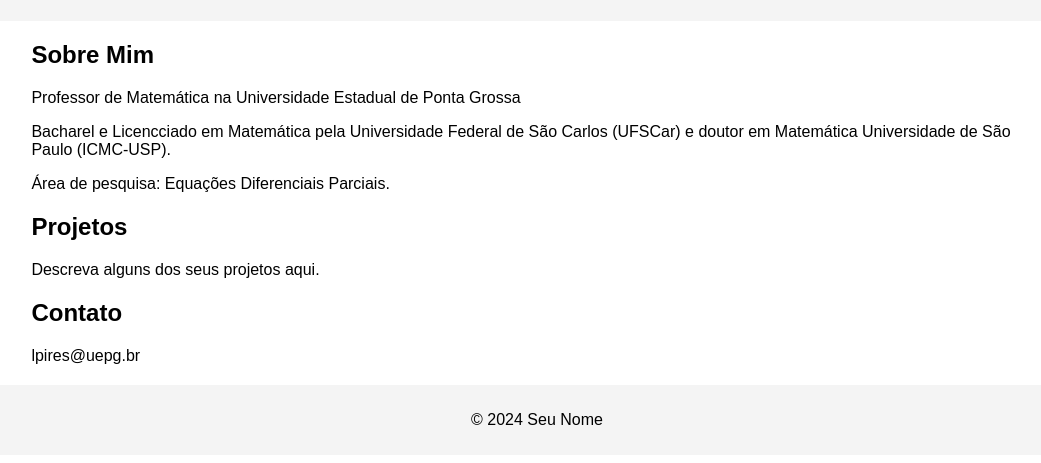
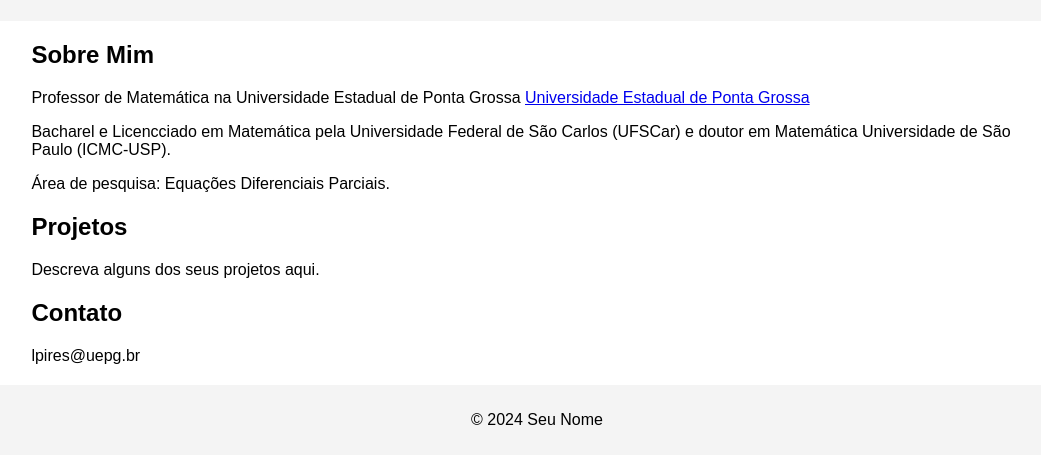
Before and after one commit to 00leopires/LeonardoPires, a plain HTML site: page index.html in a window 1280 px wide. Shown: the part 107-570 px from the top of the page, without its empty margins (103-1144 px from the left). Drawn offline with Linux system fonts and the light colour scheme.

Commit message:
Update index.html

```diff
--- a/index.html
+++ b/index.html
@@ -19,7 +19,8 @@
   <div class="container">
     <section>
       <h2>Sobre Mim</h2>
-      <p> Professor de Matemática na Universidade Estadual de Ponta Grossa<p>
+      <p> Professor de Matemática na Universidade Estadual de Ponta Grossa <a href="https://www.uepg.br" target="_blank">Universidade Estadual de Ponta Grossa</a>
+ <p>
        <p>Bacharel e Licencciado em Matemática pela Universidade Federal de São Carlos (UFSCar) e doutor em Matemática Universidade de São Paulo (ICMC-USP).<p>
        <p> Área de pesquisa: Equações Diferenciais Parciais.<p>
 
```
